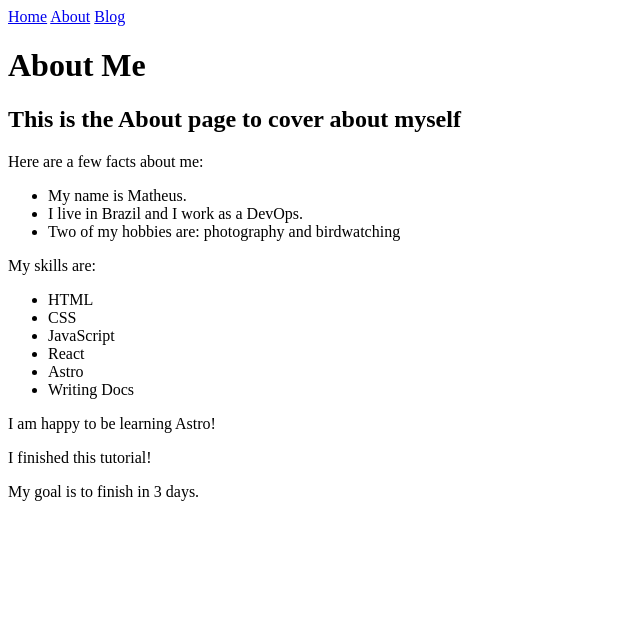
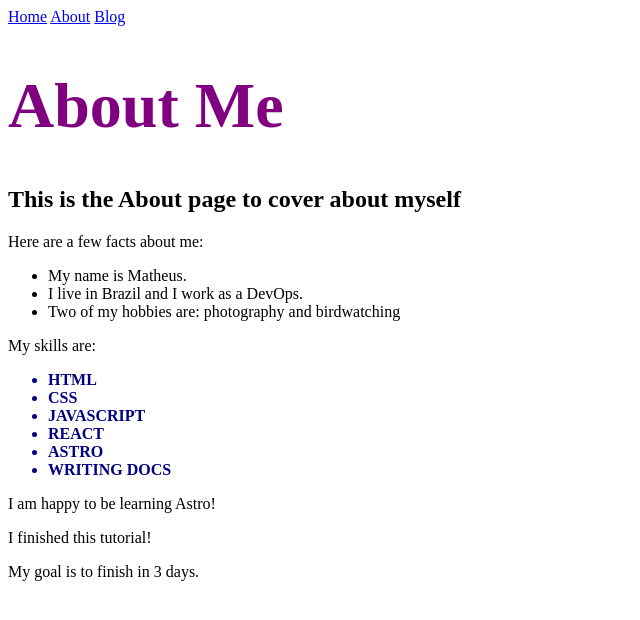
Before and after one commit to matheustanaka/math.dev, an Astro site: page /about in a window 1280 px wide. Shown: the whole page, without its empty margins (0-640 px from the left). Built offline with nearby package versions, Linux system fonts and the light colour scheme; Astro itself is replaced by a stand-in of ours.

Commit message:
style about page

```diff
--- a/src/pages/about.astro
+++ b/src/pages/about.astro
@@ -13,6 +13,10 @@ const skills = ["HTML", "CSS", "JavaScript", "React", "Astro", "Writing Docs"];
 const happy = true;
 const finished = true;
 const goal = 3;
+
+const skillColor = "navy"
+const fontWeight = "bold"
+const textCase = "Uppercase"
 ---
 
 <html lang="en">
@@ -22,6 +26,17 @@ const goal = 3;
 		<meta name="viewport" content="width=device-width" />
 		<meta name="generator" content={Astro.generator} />
 		<title>astro</title>
+        <style define:vars={{skillColor, fontWeight, textCase}}>
+            h1 {
+                color: purple;
+                font-size: 4rem;
+            }
+            .skill {
+                color: var(--skillColor);
+                font-weight: var(--fontWeight);
+                text-transform: var(--textCase);
+            }
+        </style>
 	</head>
 	<body>
         <a href="/">Home</a>
@@ -41,7 +56,7 @@ const goal = 3;
         </ul>
         <p>My skills are:</p>
         <ul>
-        {skills.map((skill) => <li>{skill}</li>)}
+        {skills.map((skill) => <li class="skill">{skill}</li>)}
         </ul>
 
         {happy && <p>I am happy to be learning Astro!</p>}
```
